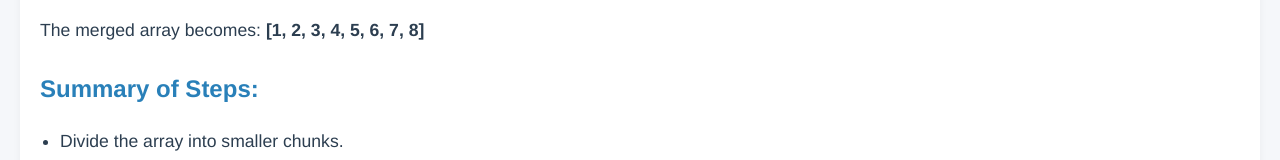
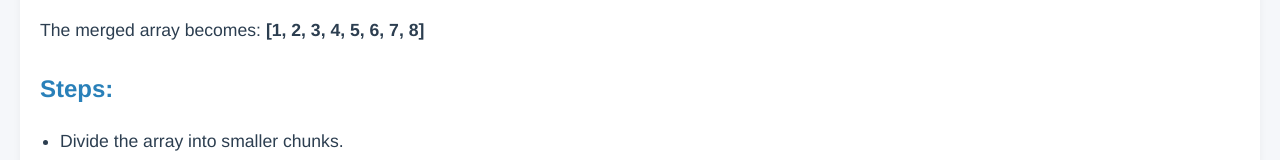
Before and after one commit to karthiknathan06/karthiknathan06.github.io, a plain HTML site: page blog-post-3.html in a window 1280 px wide. Shown: the part 1558-1718 px from the top of the page. Drawn offline with Linux system fonts and the light colour scheme.

Commit message:
Update blog-post-3.html

```diff
--- a/blog-post-3.html
+++ b/blog-post-3.html
@@ -56,7 +56,7 @@
               </ul>
               <p>The merged array becomes: <strong>[1, 2, 3, 4, 5, 6, 7, 8]</strong></p>
 
-              <h3>Summary of Steps:</h3>
+              <h3>Steps:</h3>
               <ul>
                   <li>Divide the array into smaller chunks.</li>
                   <li>Sort each chunk using insertion sort.</li>
```
